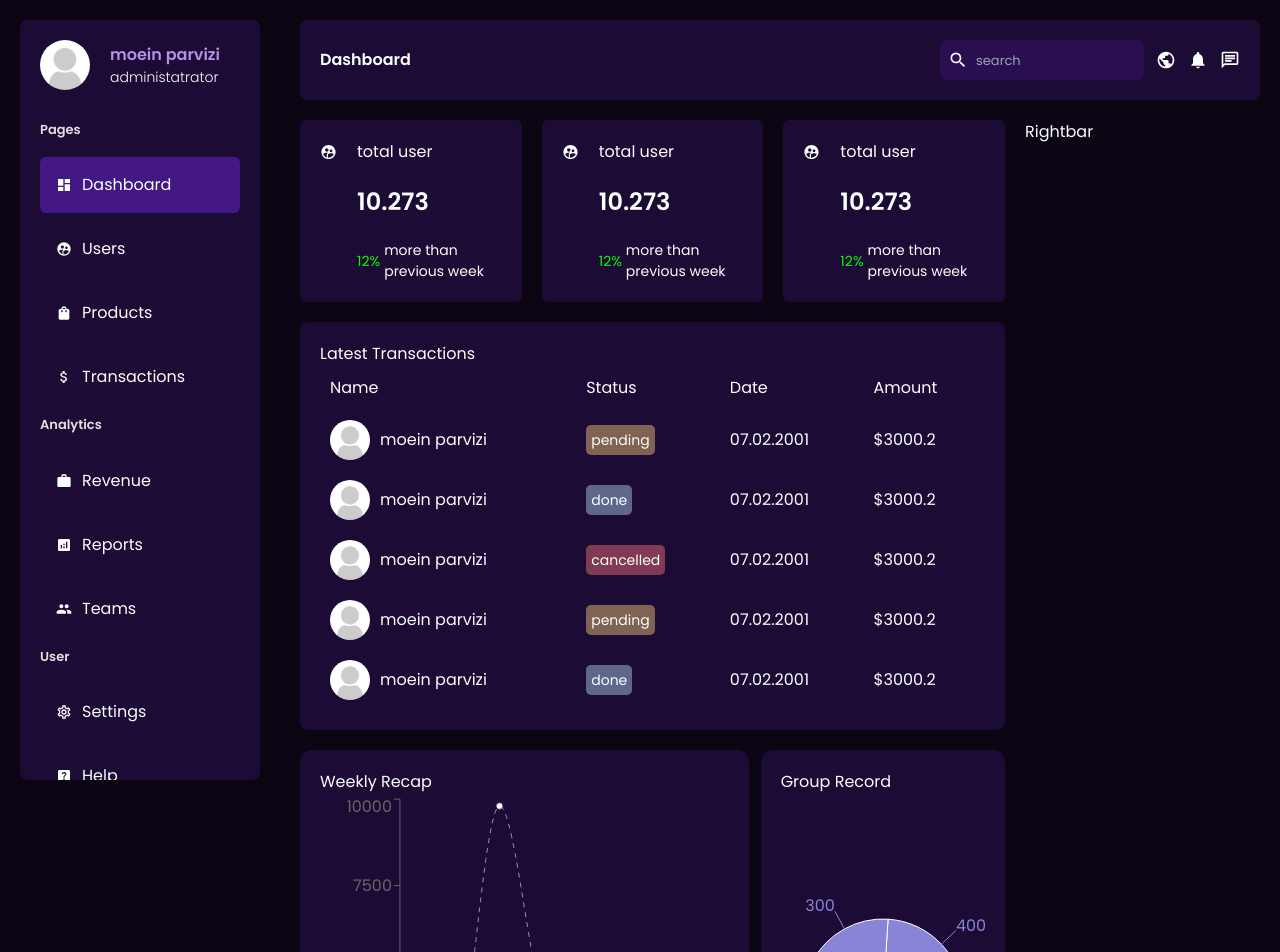
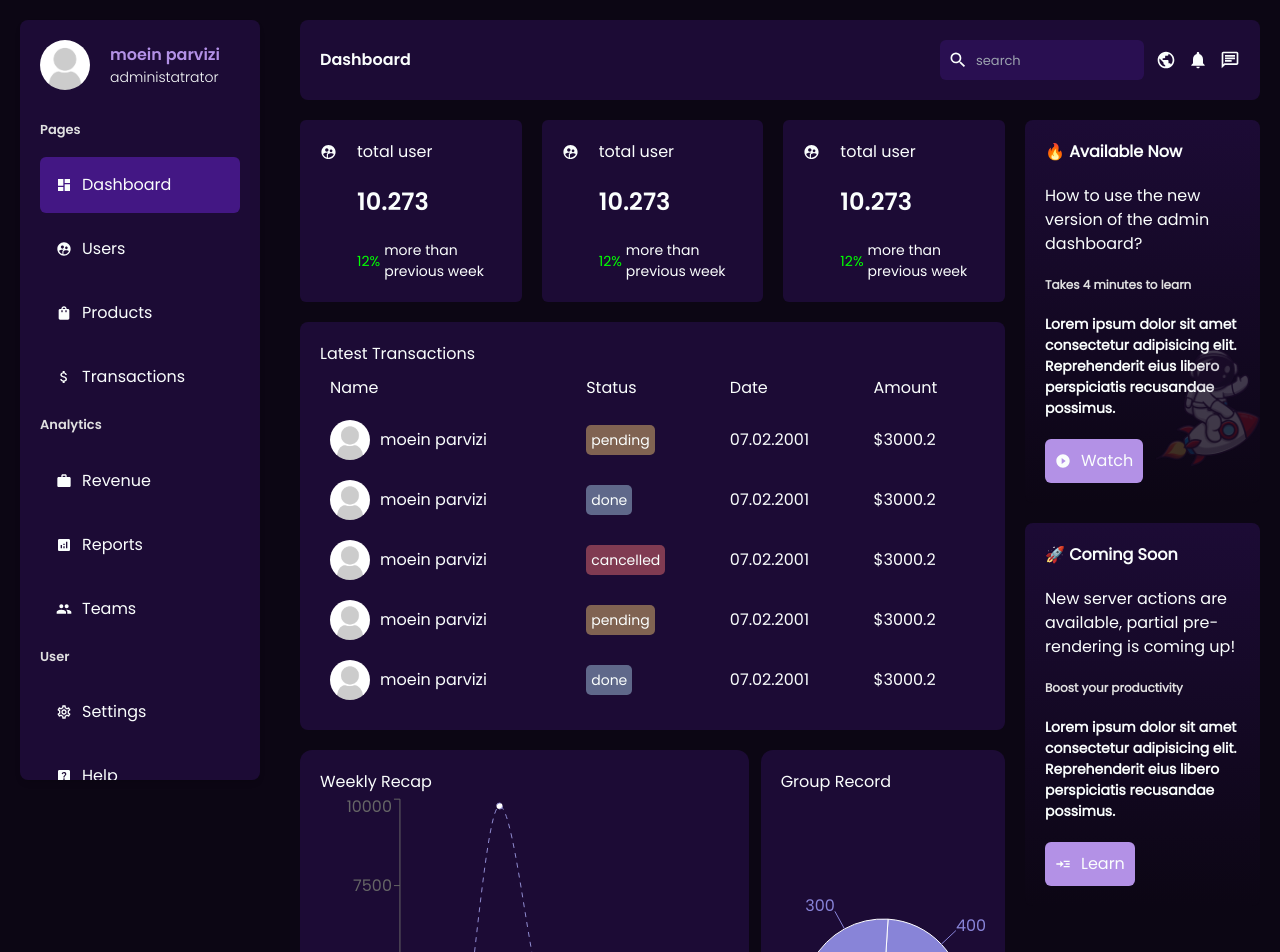
Before and after one commit to moeinparvizi/dashboard, a Next.js app: page /dashboard in a window 1280 px wide. Shown: the top 952 px of the page. Built offline with nearby package versions, Linux system fonts and the light colour scheme.

Commit message:
complated rightbar component

```diff
--- a/app/dashboard/components/rightbar/right.jsx
+++ b/app/dashboard/components/rightbar/right.jsx
@@ -1,8 +1,65 @@
+import Image from "next/image"
+import { MdPlayCircleFilled, MdReadMore } from "react-icons/md"
 
 const Rightbar = () => {
+
   return (
-    <div>Rightbar</div>
-  );
+    <div className="fixed pe-5">
+      <div className="p-5 rounded-lg mb-5 relative bg-gradient-to-b from-bgDark to-bg">
+        <div className="absolute right-0 bottom-0 w-1/2 h-1/2">
+          <Image
+            alt=""
+            fill
+            src="/astronaut.png"
+            className="object-contain opacity-20"
+          />
+        </div>
+        <div className="flex flex-col gap-5">
+          <span className="capitalize font-bold">
+            🔥 available now
+          </span>
+          <h3>
+            How to use the new version of the admin dashboard?
+          </h3>
+          <span className="text-textHard text-[12px] font-semibold">
+            Takes 4 minutes to learn
+          </span>
+          <p className="text-[14px] font-semibold">
+            Lorem ipsum dolor sit amet consectetur adipisicing
+            elit. Reprehenderit eius libero perspiciatis
+            recusandae possimus.
+          </p>
+          <button className="p-[10px] flex items-center gap-[10px] w-max bg-primary transition-all hover:bg-accent border-none rounded-md cursor-pointer">
+            <MdPlayCircleFilled />
+            Watch
+          </button>
+        </div>
+      </div>
+      <div className="p-5 rounded-lg mb-5  bg-gradient-to-b from-bgDark to-bg">
+        <div className="flex flex-col gap-5">
+          <span className="capitalize font-bold">
+            🚀 Coming Soon
+          </span>
+          <h3>
+            New server actions are available, partial
+            pre-rendering is coming up!
+          </h3>
+          <span className="text-textHard text-[12px] font-semibold">
+            Boost your productivity
+          </span>
+          <p className="text-[14px] font-semibold">
+            Lorem ipsum dolor sit amet consectetur adipisicing
+            elit. Reprehenderit eius libero perspiciatis
+            recusandae possimus.
+          </p>
+          <button className="p-[10px] flex items-center gap-[10px] w-max bg-primary transition-all hover:bg-accent border-none rounded-md cursor-pointer">
+            <MdReadMore />
+            Learn
+          </button>
+        </div>
+      </div>
+    </div>
+  )
 }
 
-export default Rightbar;
+export default Rightbar
```
Also changed, not shown: public/bg.jpg (deleted).
